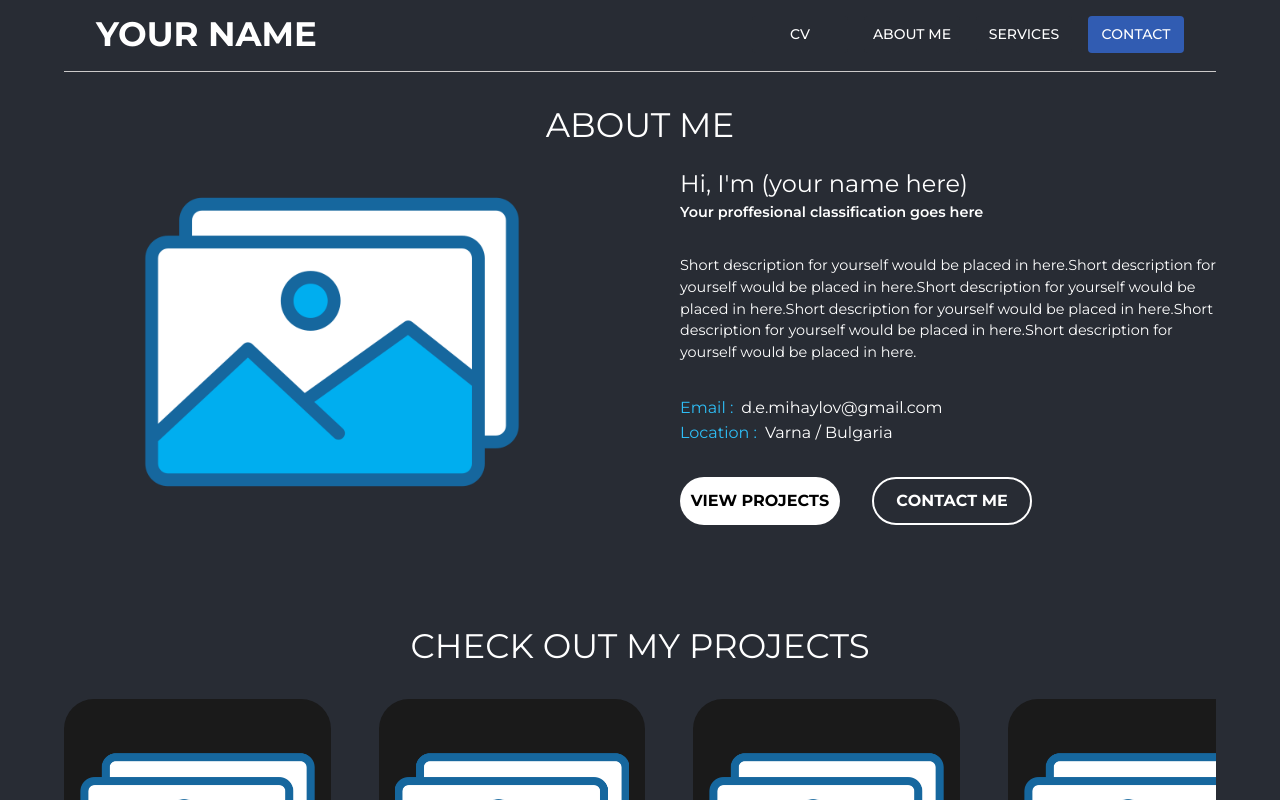
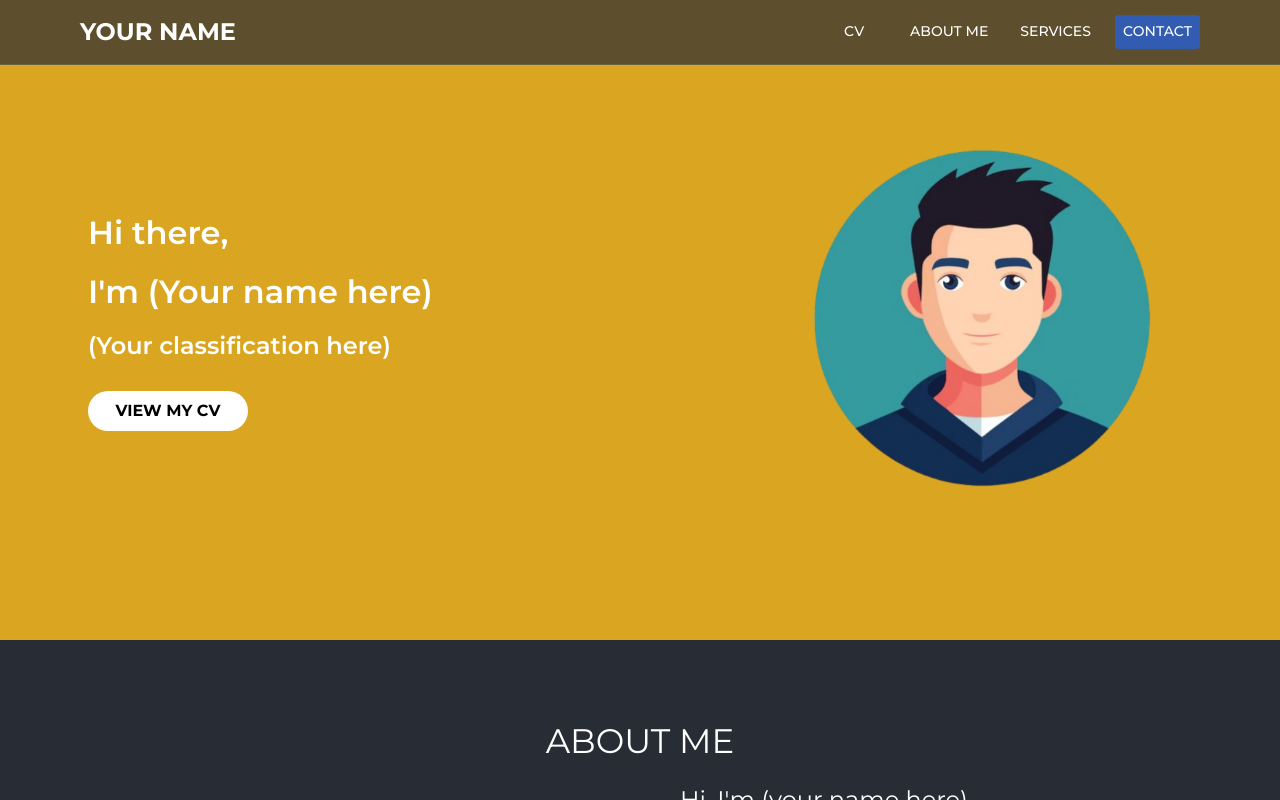
Before and after one commit to JstDan/portfolio, a React (Create React App) app: page / in a window 1280 px wide. Shown: the top 800 px of the page. Built offline with nearby package versions, Linux system fonts and the light colour scheme.

Commit message:
Hero section changed

```diff
--- a/src/App.js
+++ b/src/App.js
@@ -1,6 +1,7 @@
 import logo from './logo.svg';
 import './App.css';
 import Header from './Components/Header/Header';
+import Hero from './Components/Hero/Hero'
 import AboutMe from './Components/AboutMe/AboutMe';
 import { Container, Box } from '@mui/material';
 import Projects from './Components/MyProjects/myProjects';
@@ -11,8 +12,9 @@ import Skills from './Components/Skills/Skills'
 function App() {
   return (
     <Box sx={{ backgroundColor: '#282C34' }}>
+      <Hero />
+      <Header />
       <Container className="App" >
-        <Header />
         <Box sx={{ display: 'flex', flexDirection: 'column', gap: '5rem' }}>
           <AboutMe />
           <Projects />
--- a/src/Components/AboutMe/AboutMe.jsx
+++ b/src/Components/AboutMe/AboutMe.jsx
@@ -9,7 +9,7 @@ import info from '../../data/info.json';
 const Aboutme = () => {
     const { title, titleDescription, subtitle, image, buttons } = info.aboutme
     return (
-        <Box sx={{ display: 'flex', flexDirection: 'column', paddingTop: '2rem', }}>
+        <Box sx={{ display: 'flex', flexDirection: 'column', paddingTop: '1rem', }}>
             <Typography variant='h4' style={{
                 fontWeight: '300',
                 textTransform: 'uppercase',
--- a/src/Components/Header/Header.jsx
+++ b/src/Components/Header/Header.jsx
@@ -1,62 +1,67 @@
 import React from 'react';
-import {
-    AppBar,
-    Box,
-    Typography,
-    Button
-} from '@mui/material';
+import { AppBar, Box, Typography, Button, Toolbar, Container } from '@mui/material';
 
 const Header = () => {
     return (
         <>
             <AppBar
-                position="static"
+                position="fixed"
                 sx={{
-                    backgroundColor: 'transparent',
-                    borderBottom: '2px solid #282C34',
+                    width: '100%',
+                    backgroundColor: 'rgba(40,44,52,0.7)',
+                    backdropFilter: 'blur(8px)',
+                    borderBottom: '1px solid rgba(255,255,255,0.1)',
                     boxShadow: 'none',
-                    backgroundColor: '#282C34'
+                    left: 0,
+                    top: 0,
+                    zIndex: 1100,
                 }}
             >
-                <Box
-                    maxWidth="lg"
-                    disableGutters={false}
+                <Container maxWidth="lg">
+                    <Toolbar
+                        disableGutters
                         sx={{
                             display: 'flex',
                             justifyContent: 'space-between',
                             alignItems: 'center',
-                        paddingX: '2rem',
+                            paddingX: '1rem',
                         }}
                     >
                         <Typography
-                        variant="h4"
+                            variant="h5"
                             sx={{
                                 color: 'white',
                                 fontWeight: 'bold',
-                            display: 'flex',
-                            alignItems: 'center',
                             }}
                         >
                             YOUR NAME
                         </Typography>
 
-                    <Box sx={{ display: 'flex', gap: '1rem', paddingY: '1rem', backgroundColor: 'transparent' }}>
-                        <Button color="inherit" sx={{ width: '6rem', backgroundColor: '#282C34' }}>
-                            <Typography variant="h7">CV</Typography>
+                        <Box sx={{ display: 'flex', gap: '1rem' }}>
+                            <Button color="inherit">
+                                <Typography variant="subtitle2">CV</Typography>
                             </Button>
-                        <Button color="inherit" sx={{ width: '6rem', backgroundColor: '#282C34' }}>
-                            <Typography variant="h7">About Me</Typography>
+                            <Button color="inherit">
+                                <Typography variant="subtitle2">About Me</Typography>
                             </Button>
-                        <Button color="inherit" sx={{ width: '6rem', backgroundColor: '#282C34' }}>
-                            <Typography variant="h7">Services</Typography>
+                            <Button color="inherit">
+                                <Typography variant="subtitle2">Services</Typography>
                             </Button>
-                        <Button color="inherit" sx={{ width: '6rem', backgroundColor: '#315cb2ff' }}>
-                            <Typography variant="h7">Contact</Typography>
+                            <Button
+                                sx={{
+                                    backgroundColor: '#315cb2ff',
+                                    '&:hover': { backgroundColor: '#224a8b' },
+                                }}
+                            >
+                                <Typography variant="subtitle2" sx={{ color: 'white', fontWeight: '500' }}>Contact</Typography>
                             </Button>
                         </Box>
-                </Box>
+                    </Toolbar>
+                </Container>
             </AppBar>
-            <Box sx={{ backgroundColor: '#cdcbcbfe', width: '100%', height: '1px' }} />
+
+            {/* Spacer to offset the fixed header height */}
+            <Toolbar />
         </>
     );
 };
--- /dev/null
+++ b/src/Components/Hero/Hero.jsx
@@ -0,0 +1,46 @@
+import { Box, Typography, Button } from '@mui/material'
+import info from '../../data/info.json';
+const Hero = () => {
+    const { name, classification, image, button } = info.hero;
+    const { buttonLabel, buttonLink } = button;
+    return (
+        <Box sx={{
+            gap: '10%',
+            width: '100%',
+            minHeight: '80vh',
+            backgroundColor: '#DAA520',
+            display: 'flex',
+            justifyContent: 'center'
+        }}>
+            <Box sx={{
+                maxWidth: '1200px',
+                display: 'flex',
+                justifyContent: 'space-between',
+                alignItems: 'center',
+                flexDirection: 'row',
+                gap: '10%'
+            }}>
+                <Box sx={{ width: '45%', display: 'flex', flexDirection: 'column', alignItems: 'flex-start', justifyContent: 'center', gap: '0.7rem', marginLeft: '3rem' }}>
+                    <Typography sx={{ fontSize: '2rem', fontWeight: '600', textAlign: 'left', color: 'white' }}>Hi there,</Typography>
+                    <Typography sx={{ fontSize: '2rem', fontWeight: '600', textAlign: 'left', color: 'white' }}>I'm {name}</Typography>
+                    <Typography sx={{ fontSize: '1.5rem', fontWeight: '600', textAlign: 'left', color: 'white' }}>{classification}</Typography>
+                    <Button sx={{
+                        height: '2.5rem',
+                        width: '10rem',
+                        backgroundColor: 'white',
+                        color: 'black',
+                        borderRadius: '40px',
+                        fontSize: '1rem',
+                        fontWeight: '800',
+                        marginTop: '1rem'
+                    }}>
+                        {buttonLabel}
+                    </Button>
+                </Box>
+                <Box sx={{ display: 'flex', justifyContent: 'center', alignItems: 'center', width: '45%' }}>
+                    <img style={{ width: '70%' }} src={image} alt='Avatar Image' />
+                </Box>
+            </Box >
+        </Box>
+    )
+}; export default Hero
--- a/src/Components/MyProjects/myProjects.jsx
+++ b/src/Components/MyProjects/myProjects.jsx
@@ -52,7 +52,7 @@ const Projects = () => {
         };
     }, []);
 
-
+    // !!!!!!!!!!!! UPDATE THE BACKGROUND COLOR TO THIS COMBINATION backgroundColor: 'rgba(218,165,32,0.7)',
 
     return (
         <Box sx={{ position: 'relative' }}>
--- a/src/data/info.json
+++ b/src/data/info.json
@@ -1,4 +1,13 @@
 {
+  "hero": {
+    "name": "(Your name here)",
+    "classification": "(Your classification here)",
+    "image": "/images/avatar.png",
+    "button": {
+      "buttonLabel": "View my CV",
+      "buttonLink": "CV-Link-Here"
+    }
+  },
   "aboutme": {
     "title": "Hi, I'm (your name here)",
     "titleDescription": "Your proffesional classification goes here",
```
Also changed, not shown: public/images/Logos/WordPress.png, public/images/avatar.png (added). Lines whose indentation alone changed are shown as unchanged.
